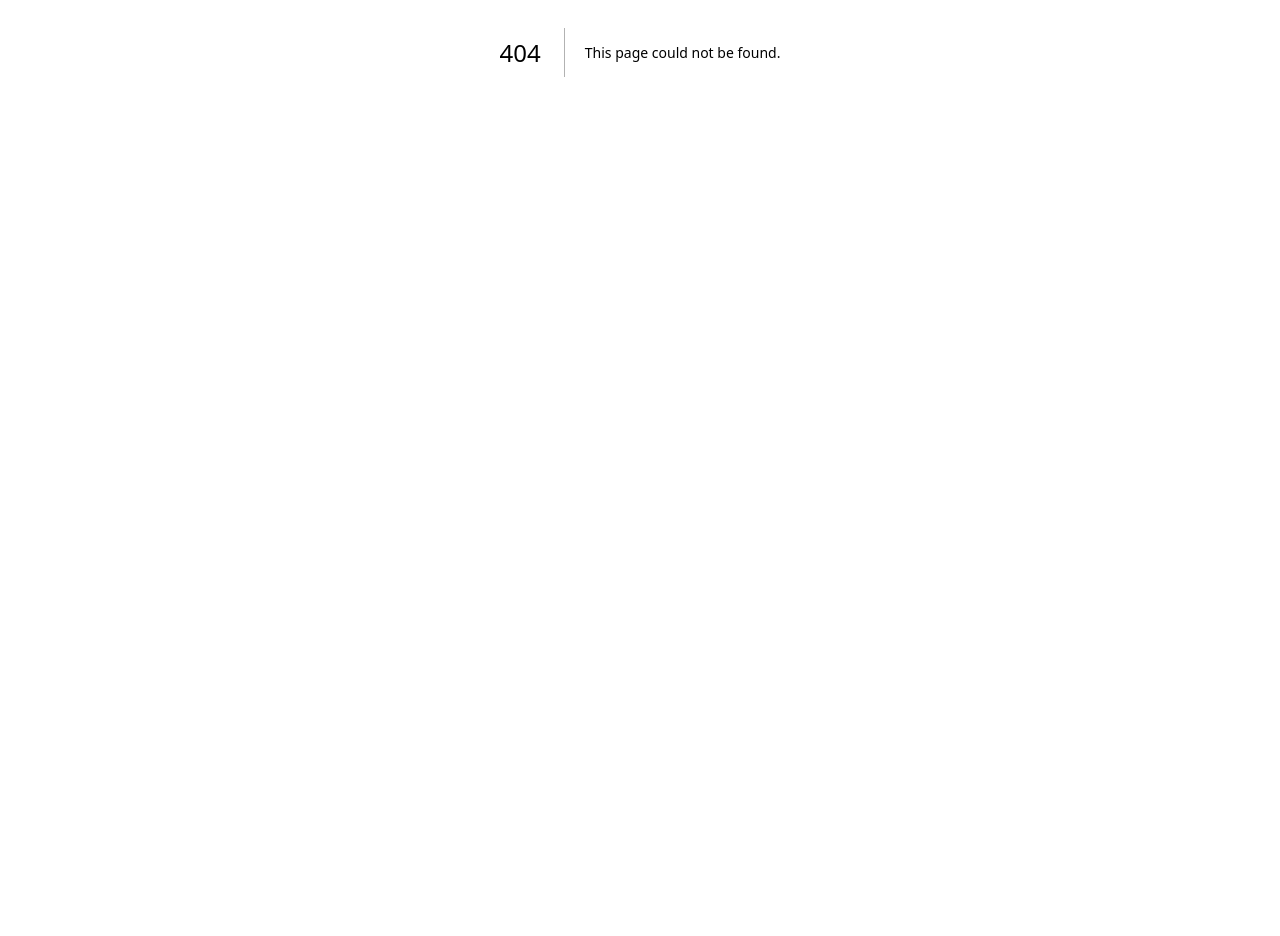
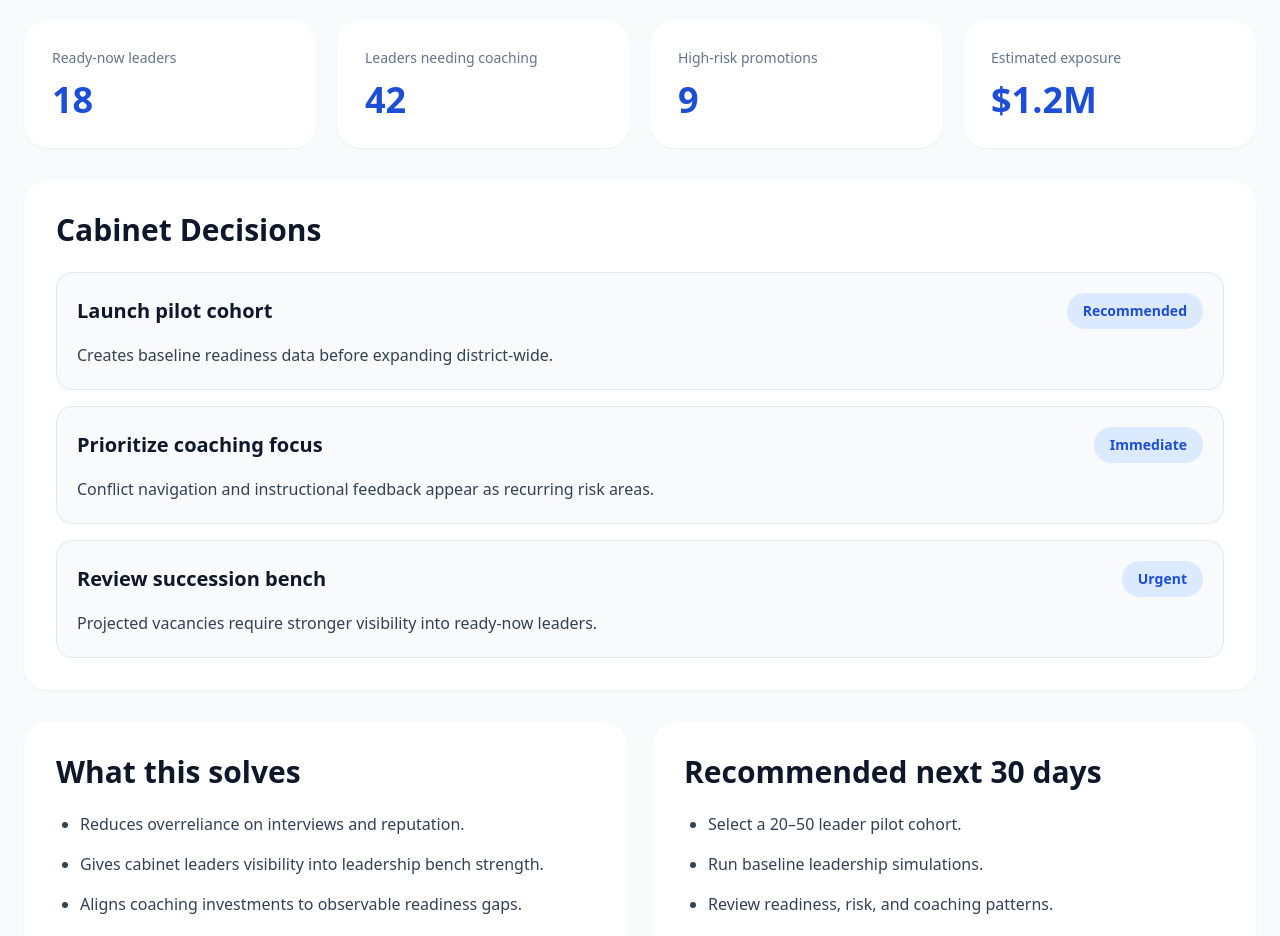
Before and after one commit to jmarc296-jpg/instructional-leadership-practice, a Next.js app: page /cabinet in a window 1280 px wide. Before the commit this address had no page. Shown: the part 348-1284 px from the top of the page. Before the commit the page ends 800 px from the top, so only its background shows below. Built offline with nearby package versions, Linux system fonts and the light colour scheme.

Commit message:
Add cabinet briefing room

```diff
--- /dev/null
+++ b/app/cabinet/page.tsx
@@ -0,0 +1,133 @@
+'use client'
+
+export default function CabinetPage() {
+  const decisions = [
+    {
+      decision: "Launch pilot cohort",
+      status: "Recommended",
+      rationale: "Creates baseline readiness data before expanding district-wide."
+    },
+    {
+      decision: "Prioritize coaching focus",
+      status: "Immediate",
+      rationale: "Conflict navigation and instructional feedback appear as recurring risk areas."
+    },
+    {
+      decision: "Review succession bench",
+      status: "Urgent",
+      rationale: "Projected vacancies require stronger visibility into ready-now leaders."
+    }
+  ]
+
+  return (
+    <main className="min-h-screen bg-slate-50 px-6 py-10 print:bg-white">
+      <div className="mx-auto max-w-7xl space-y-8">
+        <section className="rounded-3xl bg-slate-900 p-10 text-white print:bg-white print:text-slate-900 print:border">
+          <p className="text-sm font-semibold uppercase tracking-[0.25em] text-blue-300 print:text-blue-700">
+            Cabinet Briefing Room
+          </p>
+
+          <h1 className="mt-4 text-5xl font-semibold tracking-tight">
+            Leadership pipeline decisions, simplified for executive teams.
+          </h1>
+
+          <p className="mt-5 max-w-3xl text-lg leading-8 text-slate-300 print:text-slate-700">
+            A superintendent-facing briefing view that turns principal readiness, risk, succession, and ROI into clear cabinet-level action.
+          </p>
+        </section>
+
+        <section className="grid gap-5 md:grid-cols-4">
+          <Metric label="Ready-now leaders" value="18" />
+          <Metric label="Leaders needing coaching" value="42" />
+          <Metric label="High-risk promotions" value="9" />
+          <Metric label="Estimated exposure" value="$1.2M" />
+        </section>
+
+        <section className="rounded-3xl bg-white p-8 shadow-sm print:shadow-none print:border">
+          <h2 className="text-3xl font-semibold text-slate-900">
+            Cabinet Decisions
+          </h2>
+
+          <div className="mt-6 space-y-4">
+            {decisions.map((item) => (
+              <div key={item.decision} className="rounded-2xl border border-slate-200 bg-slate-50 p-5">
+                <div className="flex flex-wrap items-center justify-between gap-3">
+                  <h3 className="text-xl font-semibold text-slate-900">
+                    {item.decision}
+                  </h3>
+
+                  <span className="rounded-full bg-blue-100 px-4 py-2 text-sm font-semibold text-blue-700">
+                    {item.status}
+                  </span>
+                </div>
+
+                <p className="mt-3 leading-7 text-slate-700">
+                  {item.rationale}
+                </p>
+              </div>
+            ))}
+          </div>
+        </section>
+
+        <section className="grid gap-6 lg:grid-cols-2">
+          <Panel title="What this solves">
+            <li>Reduces overreliance on interviews and reputation.</li>
+            <li>Gives cabinet leaders visibility into leadership bench strength.</li>
+            <li>Aligns coaching investments to observable readiness gaps.</li>
+            <li>Creates clearer evidence before promotion or hiring decisions.</li>
+          </Panel>
+
+          <Panel title="Recommended next 30 days">
+            <li>Select a 20–50 leader pilot cohort.</li>
+            <li>Run baseline leadership simulations.</li>
+            <li>Review readiness, risk, and coaching patterns.</li>
+            <li>Return to cabinet with a pilot impact brief.</li>
+          </Panel>
+        </section>
+
+        <section className="rounded-3xl bg-blue-50 p-8 print:border">
+          <h2 className="text-3xl font-semibold text-slate-900">
+            Executive Recommendation
+          </h2>
+
+          <p className="mt-4 max-w-4xl leading-8 text-slate-700">
+            Approve a limited LeadSharper pilot to determine whether simulation-based readiness data can improve principal pipeline visibility, reduce placement risk, and sharpen leadership development priorities.
+          </p>
+
+          <div className="mt-6 flex flex-wrap gap-3 print:hidden">
+            <a href="/pilot" className="rounded-2xl bg-blue-600 px-6 py-4 text-sm font-semibold text-white">
+              Apply for pilot
+            </a>
+
+            <button
+              onClick={() => window.print()}
+              className="rounded-2xl border border-slate-300 px-6 py-4 text-sm font-semibold text-slate-900"
+            >
+              Print cabinet brief
+            </button>
+          </div>
+        </section>
+      </div>
+    </main>
+  )
+}
+
+function Metric({ label, value }: { label: string; value: string }) {
+  return (
+    <div className="rounded-3xl bg-white p-7 shadow-sm print:shadow-none print:border">
+      <div className="text-sm text-slate-500">{label}</div>
+      <div className="mt-3 text-4xl font-bold text-blue-700">{value}</div>
+    </div>
+  )
+}
+
+function Panel({ title, children }: { title: string; children: React.ReactNode }) {
+  return (
+    <section className="rounded-3xl bg-white p-8 shadow-sm print:shadow-none print:border">
+      <h2 className="text-3xl font-semibold text-slate-900">{title}</h2>
+      <ul className="mt-5 list-disc space-y-3 pl-6 leading-7 text-slate-700">
+        {children}
+      </ul>
+    </section>
+  )
+}
```
